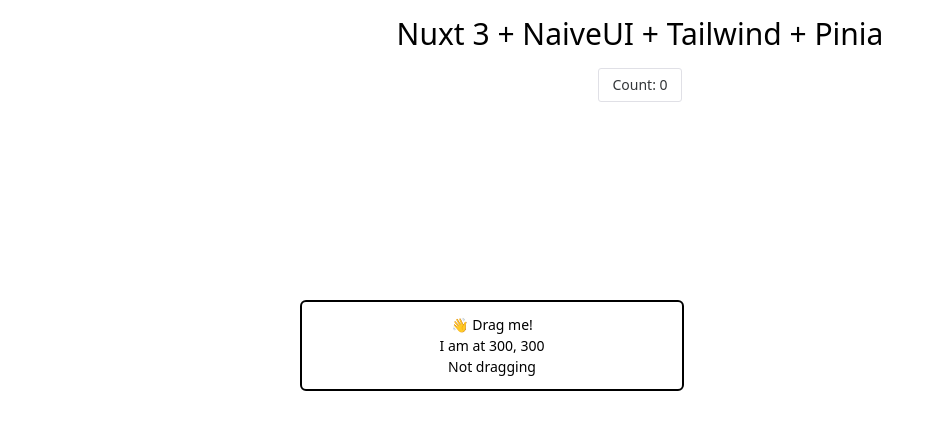
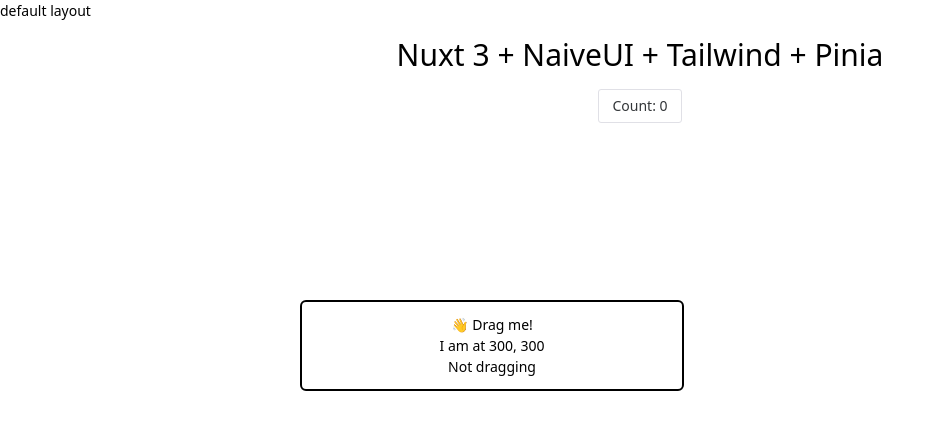
Before and after one commit to cyantiz/nuxt-starter, a Nuxt app: page / in a window 1280 px wide. Shown: the top 430 px of the page, without its empty margins (0-944 px from the left). Built offline with nearby package versions, Linux system fonts and the light colour scheme.

Commit message:
feat: config layout

```diff
--- a/app.vue
+++ b/app.vue
@@ -3,5 +3,7 @@
 </script>
 
 <template>
-    <NuxtPage />
+    <NuxtLayout>
+        <NuxtPage />
+    </NuxtLayout>
 </template>
--- /dev/null
+++ b/layouts/custom.vue
@@ -0,0 +1,7 @@
+<template>
+    <div>
+        custom layout
+
+        <slot />
+    </div>
+</template>
--- /dev/null
+++ b/layouts/default.vue
@@ -0,0 +1,7 @@
+<template>
+    <div>
+        default layout
+
+        <slot />
+    </div>
+</template>
--- /dev/null
+++ b/pages/[id].vue
@@ -0,0 +1,14 @@
+<script setup lang="ts">
+defineProps<{}>()
+definePageMeta({
+    layout: 'custom',
+})
+
+const { id } = useRoute().params
+</script>
+
+<template>
+    <div>id: {{ id }}</div>
+</template>
+
+<style lang="less" scoped></style>
```
Also changed, not shown: .eslintrc.json.
